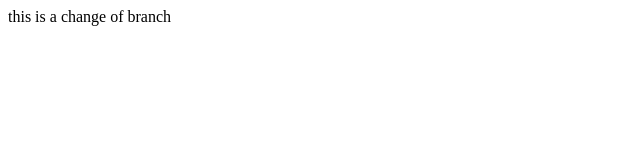
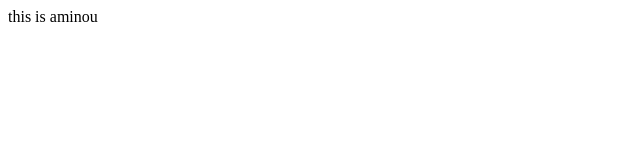
Before and after one commit to hamzamk9/h, a plain HTML site: page index.html in a window 1280 px wide. Shown: the full height of the page, 0-640 px from the left. Drawn offline with Linux system fonts and the light colour scheme.

Commit message:
aminouuu

```diff
--- a/index.html
+++ b/index.html
@@ -7,7 +7,7 @@
 </head>
 <body>
     <div>
-        this is a change of branch
+        this is aminou
     </div>
 </body>
 </html>
```
